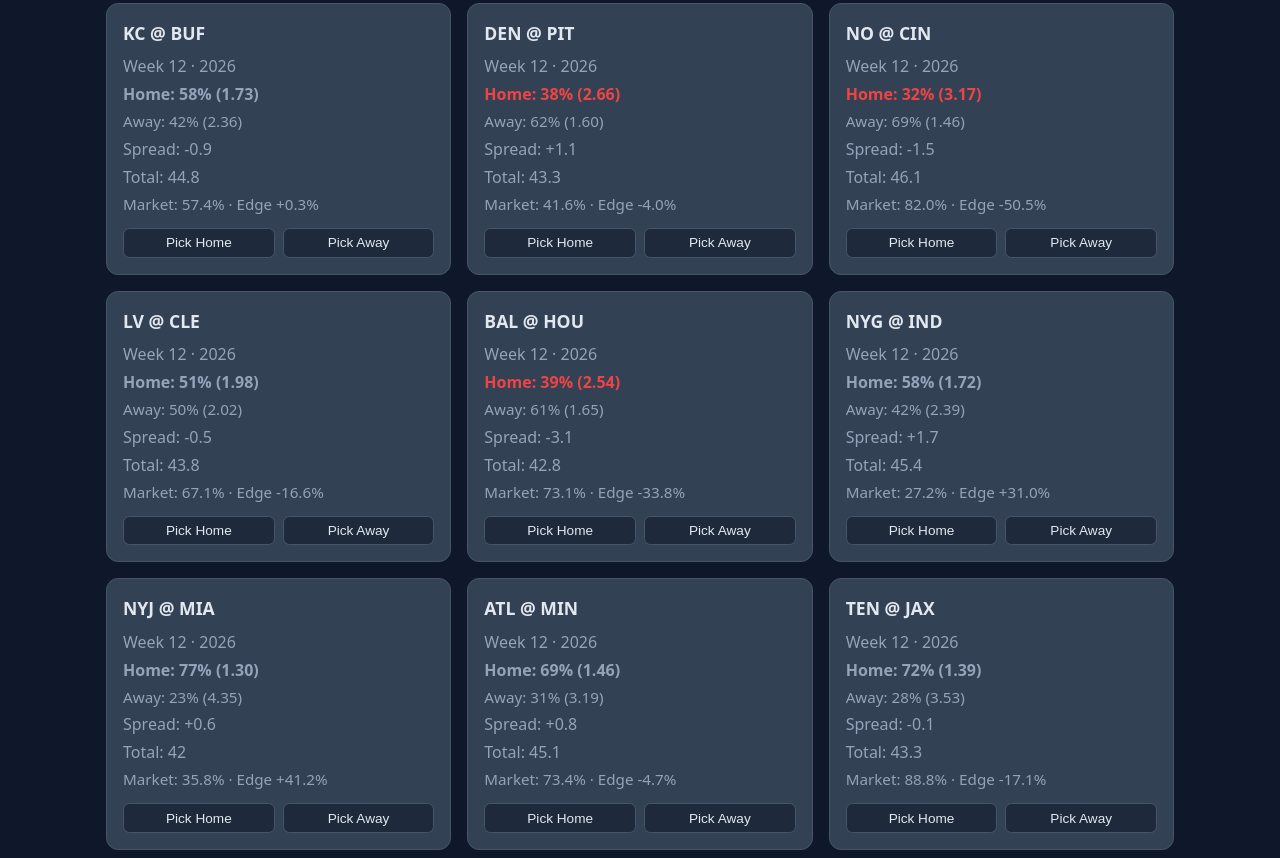
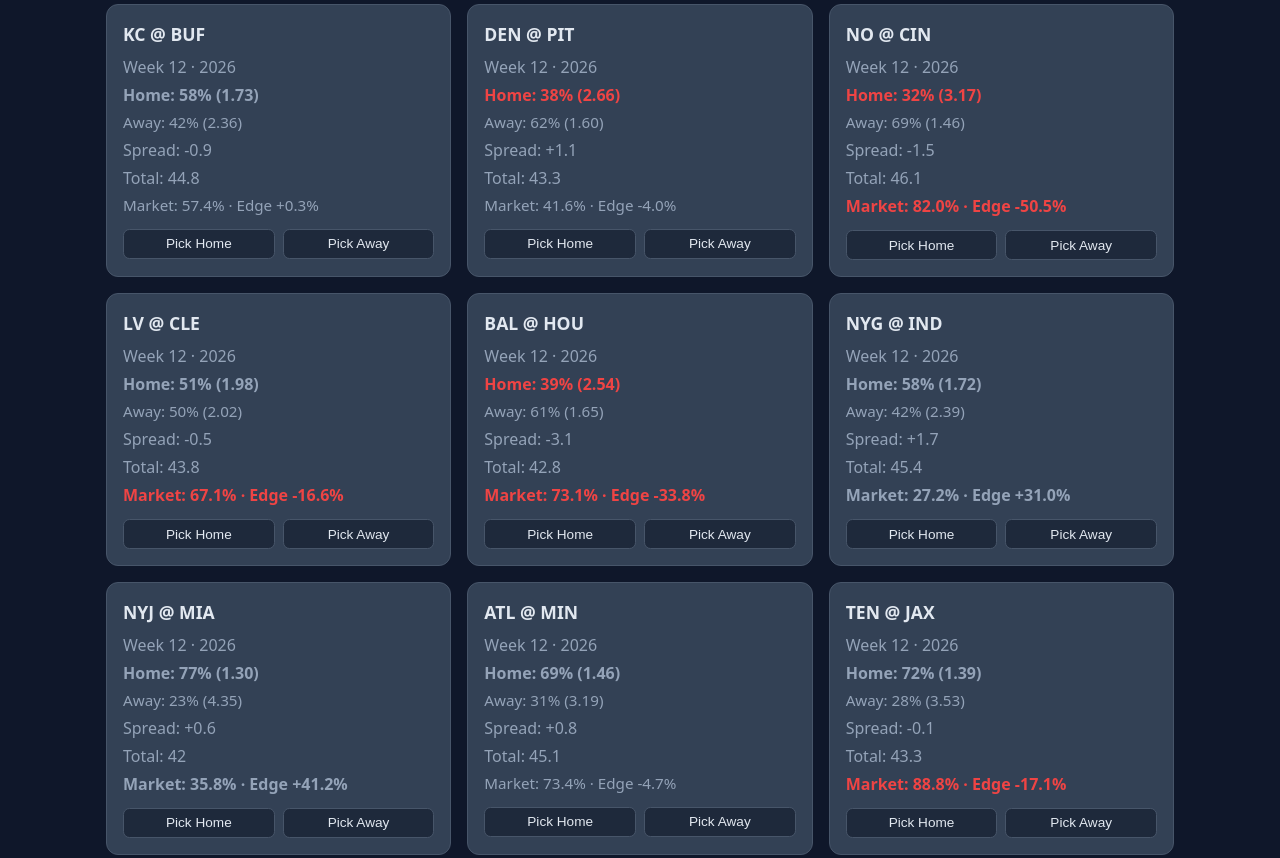
Before and after one commit to hoskiphotoshare-boop/nfl-ml-data, a plain HTML site: page frontend/index.html in a window 1280 px wide. Shown: the part 525-1383 px from the top of the page. Drawn offline with Linux system fonts and the light colour scheme; files whose address does not match are found by name.

Commit message:
feat: show injury status and market edge highlights

```diff
--- a/frontend/app.js
+++ b/frontend/app.js
@@ -94,13 +94,16 @@ function renderGames(games) {
 
     const marketGame = window.__marketById?.get(g.game_id);
     if (marketGame && marketGame.market_home_win_prob !== undefined) {
-      const edgePct = (marketGame.edge * 100).toFixed(1);
+      const edgeNum = marketGame.edge * 100;
+      const edgePct = edgeNum.toFixed(1);
+      const edgeClass =
+        Math.abs(edgeNum) >= 5 ? (edgeNum >= 0 ? 'prob' : 'prob low') : 'odds';
       card.appendChild(
         el(
           'p',
-          'odds',
+          edgeClass,
           `Market: ${(marketGame.market_home_win_prob * 100).toFixed(1)}% · Edge ${
-            edgePct >= 0 ? '+' : ''
+            edgeNum >= 0 ? '+' : ''
           }${edgePct}%`
         )
       );
@@ -139,6 +142,9 @@ function renderPlayers(players) {
     const card = el('div', 'card');
     card.appendChild(el('h3', '', `${p.name} (${p.position})`));
     card.appendChild(el('p', '', `${p.team}`));
+    if (p.injury_status) {
+      card.appendChild(el('p', 'injury', `Status: ${p.injury_status}`));
+    }
     card.appendChild(el('p', '', `Targets: ${p.projected_targets}`));
     card.appendChild(el('p', '', `Receptions: ${p.projected_receptions}`));
     card.appendChild(el('p', '', `Yards: ${p.projected_yards}`));
--- a/frontend/style.css
+++ b/frontend/style.css
@@ -118,6 +118,12 @@ h2 {
   font-size: 0.95rem;
 }
 
+.injury {
+  color: var(--red);
+  font-weight: 600;
+  font-size: 0.9rem;
+}
+
 .picks {
   margin-top: 2rem;
   background: var(--panel);
```
